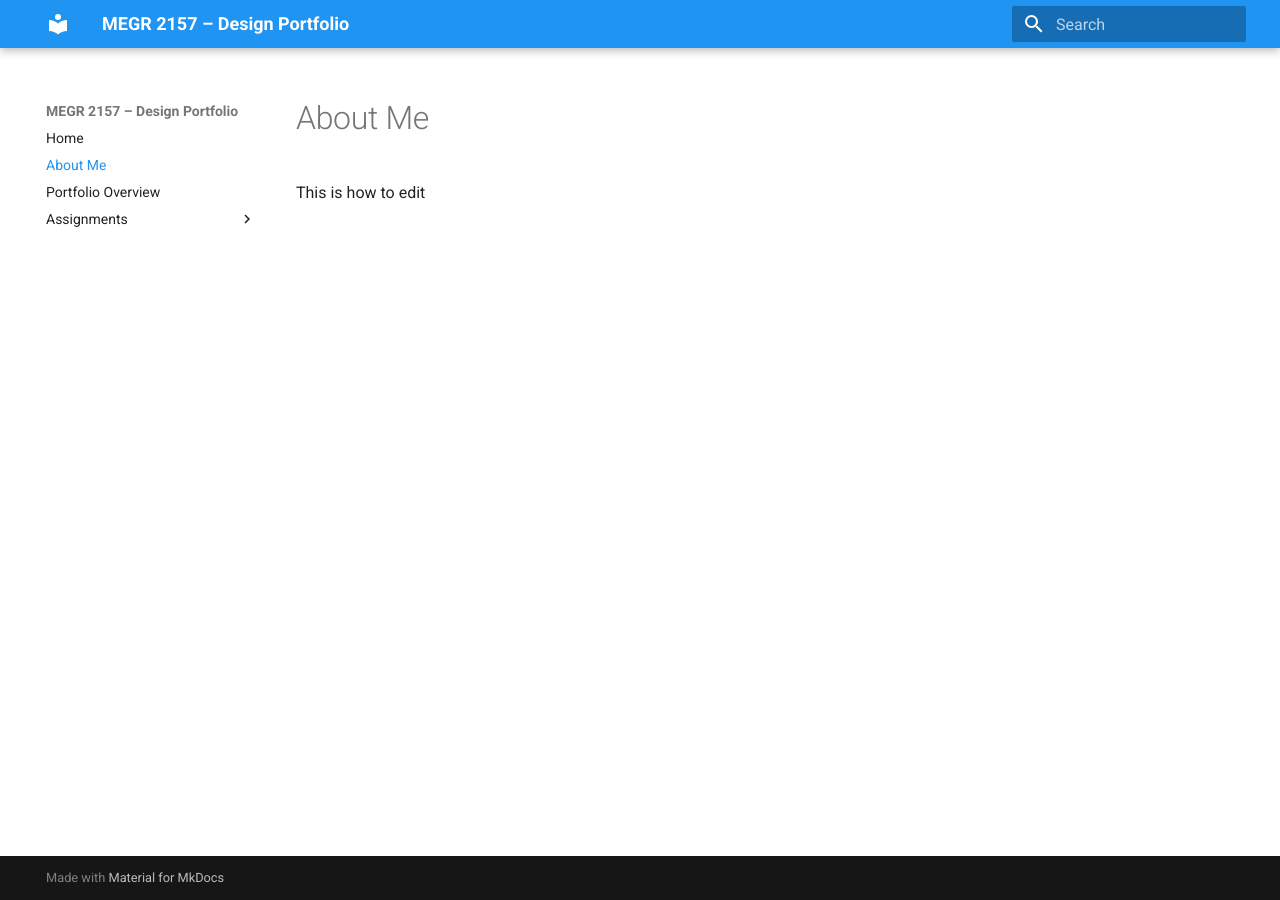
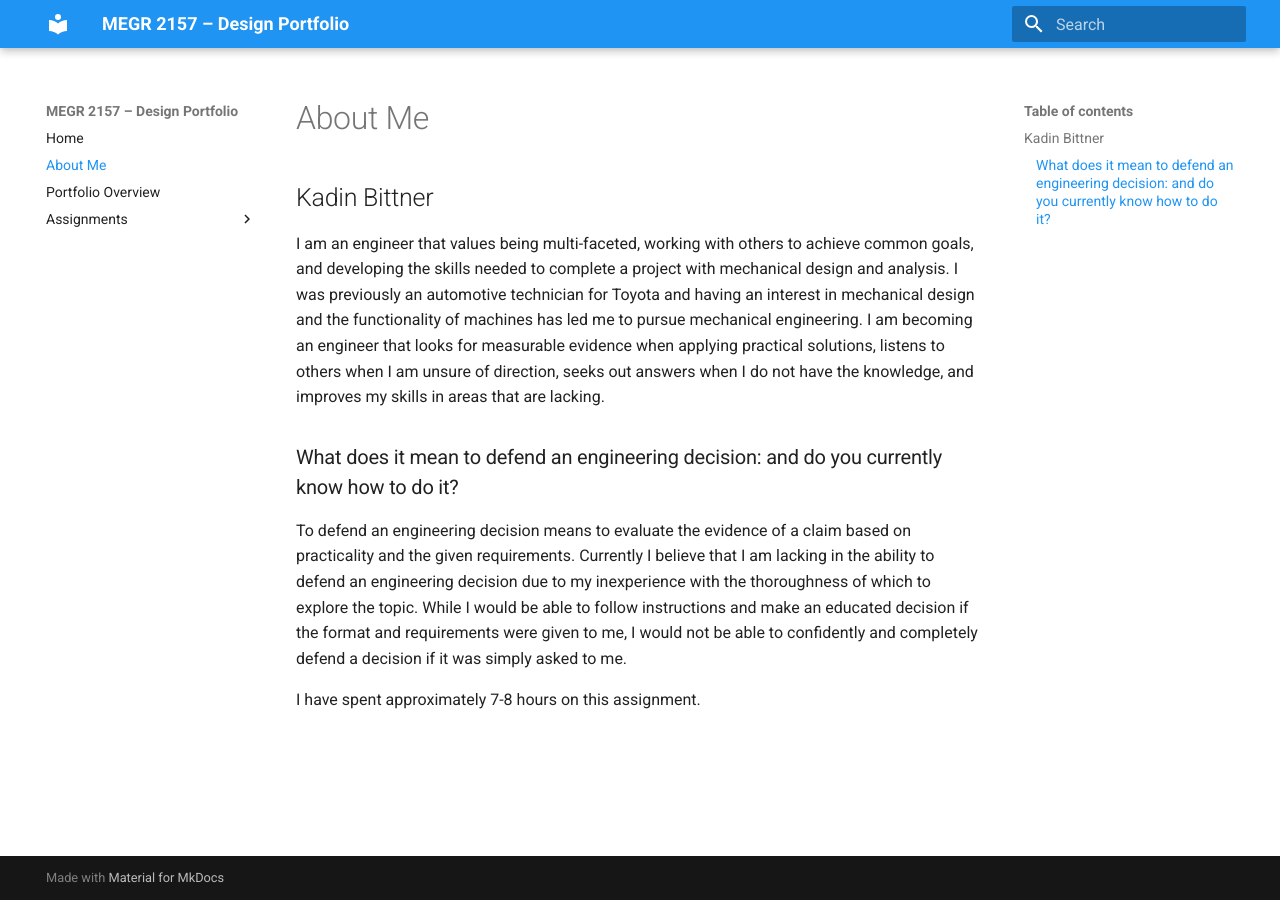
Before and after one commit to kbittneruncc/megr2157-portfolio, an MkDocs documentation site: the page built from docs/aboutme/index.md, in a window 1280 px wide. Built offline with MkDocs 1.6.1 and Material for MkDocs 9.7.7, drawn with Linux system fonts in a browser that asks for light colours.

Commit message:
Update index.md
Updated 'About Me' section according to A1

```diff
--- a/docs/aboutme/index.md
+++ b/docs/aboutme/index.md
@@ -1,2 +1,10 @@
-#About Me
-This is how to edit
+# About Me
+
+## Kadin Bittner
+
+I am an engineer that values being multi-faceted, working with others to achieve common goals, and developing the skills needed to complete a project with mechanical design and analysis. I was previously an automotive technician for Toyota and having an interest in mechanical design and the functionality of machines has led me to pursue mechanical engineering. I am becoming an engineer that looks for measurable evidence when applying practical solutions, listens to others when I am unsure of direction, seeks out answers when I do not have the knowledge, and improves my skills in areas that are lacking.
+
+### What does it mean to defend an engineering decision: and do you currently know how to do it?
+To defend an engineering decision means to evaluate the evidence of a claim based on practicality and the given requirements. Currently I believe that I am lacking in the ability to defend an engineering decision due to my inexperience with the thoroughness of which to explore the topic. While I would be able to follow instructions and make an educated decision if the format and requirements were given to me, I would not be able to confidently and completely defend a decision if it was simply asked to me.
+
+I have spent approximately 7-8 hours on this assignment.
```
